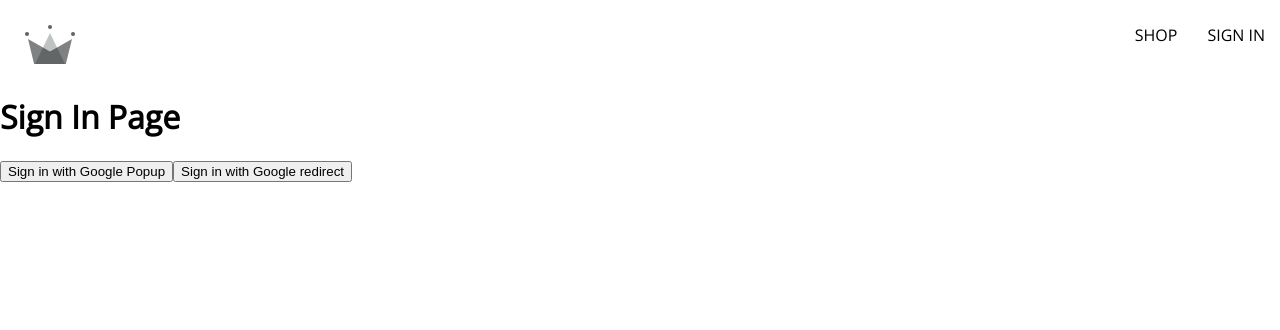
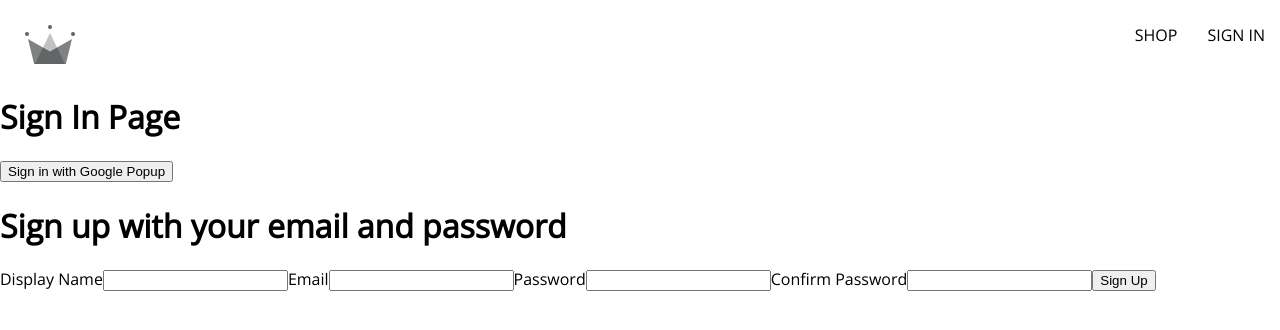
Before and after one commit to aisse59/REACT_E-COMMERCE_COURSE, a React (Create React App) app: page /sign-in in a window 1280 px wide. Shown: the top 330 px of the page. Built offline with nearby package versions, Linux system fonts and the light colour scheme; a web font is replaced by a local one.

Commit message:
Création du formulaire de connexion et configuration des champs

```diff
--- /dev/null
+++ b/src/components/sign-up-form/sign-up-form.component.jsx
@@ -0,0 +1,48 @@
+import { useState } from "react";
+
+const defaultFormFields = {
+    displayName: '',
+    email: '',
+    password: '',
+    confirmPassword: ''
+}
+
+const SignUpForm = () => {
+    const [formFields, setFormFields] = useState(defaultFormFields);
+    const {
+        displayName, email, password, confirmPassword
+    } = formFields;
+
+    console.log(formFields);
+
+    const handleChange = (event) => {
+        const {name, value} = event.target;
+
+        setFormFields({...formFields, [name]: value});
+     };
+
+
+    return (
+        <div>
+            <h1>
+                Sign up with your email and password
+            </h1>
+            <form onSubmit={() => {}}>
+                <label htmlFor="">Display Name</label>
+                <input required type="text" onChange={handleChange} name="displayName" value={displayName} />
+
+                <label htmlFor="">Email</label>
+                <input required type="email" onChange={handleChange} name="email" value={email} />
+
+                <label htmlFor="">Password</label>
+                <input required type="password" onChange={handleChange} name="password" value={password}/>
+
+                <label htmlFor="">Confirm Password</label>
+                <input required type="password" onChange={handleChange} name="confirmPassword" value={confirmPassword}/>
+                <button type="submit">Sign Up</button>
+            </form>
+        </div>
+    );
+};
+
+export default SignUpForm
--- a/src/routes/sign-in/sign-in.component.jsx
+++ b/src/routes/sign-in/sign-in.component.jsx
@@ -1,52 +1,29 @@
-import { useEffect } from 'react';
-import { getRedirectResult } from 'firebase/auth';
 
 import {
-    auth,
+
     signInWithGooglePopup,
-    signInWithGoogleRedirect,
     createUserDocumentFromAuth
  } from '../../utils/firebase/firebase.utils';
+
+ import SignUpForm from '../../components/sign-up-form/sign-up-form.component';
 
 
 
 const SignIn = () => {
-    // useEffect(async () => {
-    //   const response = await getRedirectResult(auth);
-    //   console.log(response);
-    // }, []);
-
-    useEffect(() => {
-        const fetchData = async () => {
-          const response = await getRedirectResult(auth);
-          if(response) {
-            const userDocRef = await createUserDocumentFromAuth(response.user);
-          }
-        };
-
-        fetchData();
-      }, []);
-
 
     const logGoogleUser = async () => {
         const {user} = await signInWithGooglePopup();
         const userDocRef = await createUserDocumentFromAuth(user)
     };
 
-    // const logGoogleRedirectUser = async () => {
-    //     const {user} = await signInWithGoogleRedirect();
-    //     console.log({user});
 
-    // };
     return(
         <div>
             <h1>Sign In Page</h1>
             <button onClick={logGoogleUser}>
                 Sign in with Google Popup
             </button>
-            <button onClick={signInWithGoogleRedirect}>
-                Sign in with Google redirect
-            </button>
+            <SignUpForm/>
         </div>
     )
 };
```
